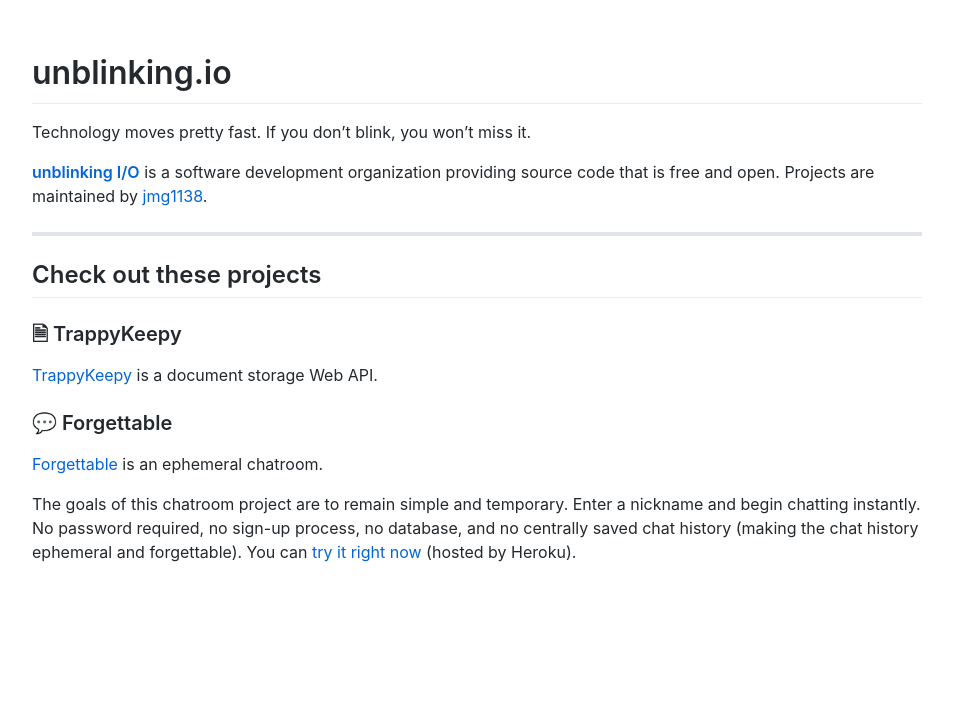
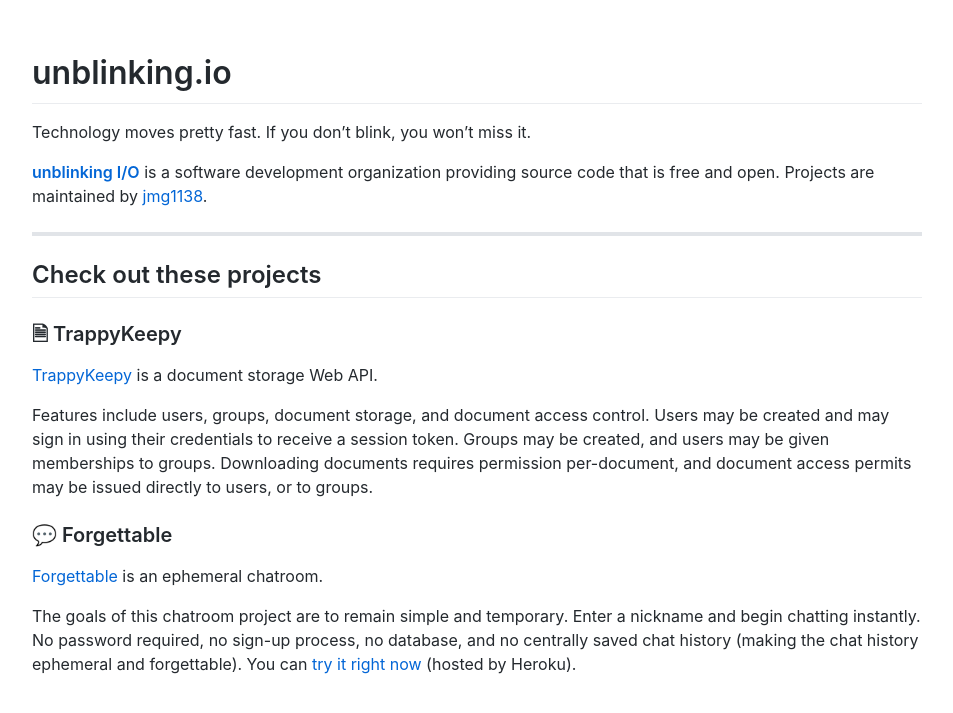
Before and after one commit to unblinking/www.unblinking.io, a Jekyll site: the page built from index.md, in a window 1280 px wide. Shown: the top 713 px of the page, without its empty margins (163-1116 px from the left). Built offline with Jekyll 4.4.1, drawn with Linux system fonts in a browser that asks for light colours; our own code applies the rules of GitHub Pages for plain Markdown files.

Commit message:
Update index.md

```diff
--- a/index.md
+++ b/index.md
@@ -12,6 +12,8 @@ ___
 
 [TrappyKeepy](https://github.com/unblinking/trappykeepy) is a document storage Web API.
 
+Features include users, groups, document storage, and document access control. Users may be created and may sign in using their credentials to receive a session token. Groups may be created, and users may be given memberships to groups. Downloading documents requires permission per-document, and document access permits may be issued directly to users, or to groups.
+
 ### 💬 Forgettable
 
 [Forgettable](https://github.com/unblinking/forgettable) is an ephemeral chatroom.
```
